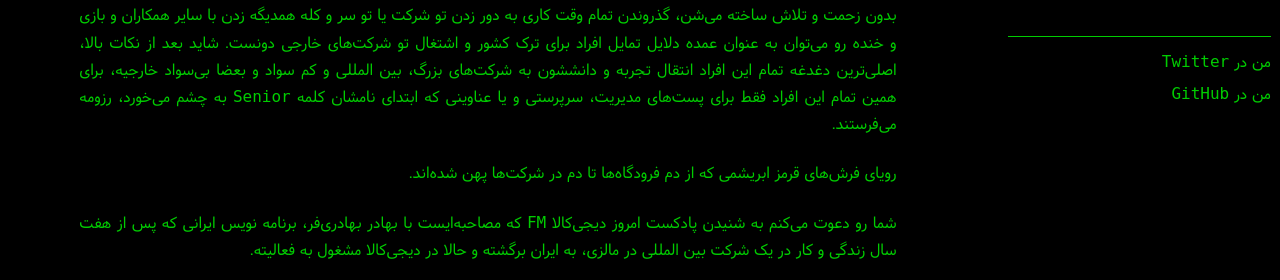
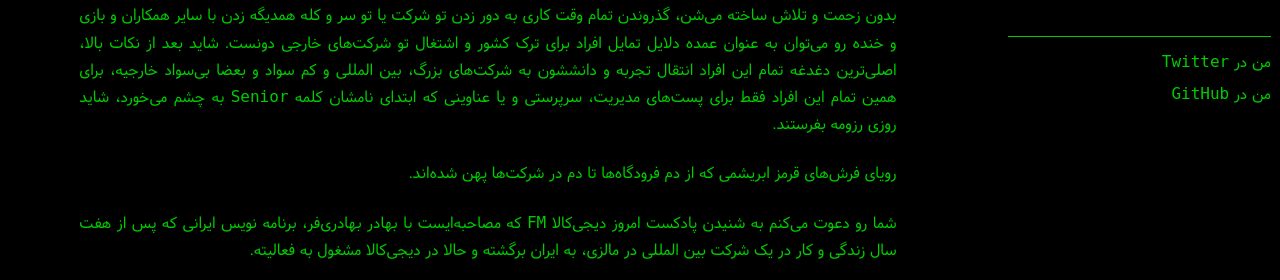
Before and after one commit to rashid2003/theskn, a Jekyll site: the page built from _posts/2017-01-24-digikala-FM-001.md, in a window 1280 px wide. Shown: the part 355-635 px from the top of the page. Built offline with Jekyll 4.4.1, drawn with Linux system fonts in a browser that asks for light colours; nearby versions of some CDN libraries; comment, search, counter and statistics services are not loaded; some of the changed text lies outside the part shown.

Commit message:
F**k! fix file name

```diff
--- a/_posts/2017-01-24-مصاحبه دیجی-کالا-با-بهادر-بهادری-فر.md
+++ b/_posts/2017-01-24-digikala-FM-001.md
@@ -15,7 +15,7 @@ excerpt_separator: <!--more-->
 ---
 چند وقتی است که به راحتی می‌توان در حوزه IT و Game Development افرادی رو پیدا کرد که سودای کار در خارج از ایران رو دارند، کافی است تا موضوع کار کردن در خارج از ایران رو مطرح و یکی دو مزیت هم درباره این موضوع بیان کنید و  نظاره‌گر پیدا شدن تعداد زیاد افرادی باشید که خودشون رو مستحق کار کردن در بهترین و بزرگترین شرکت‌های بین المللی می‌دونند.
 
-دستمزدهای چند ده هزار دلاری در ماه، ساعت کاری شناور، اجازه رفتن به سر کار با شلوارک!!!!!!!!، پروژه‌های بزرگ و با کیفیت که بدون زحمت و تلاش ساخته می‌شن، گذروندن تمام وقت کاری به دور زدن تو شرکت یا تو سر و کله همدیگه زدن با سایر همکاران و بازی و خنده رو می‌توان به عنوان عمده دلایل تمایل افراد برای ترک کشور و اشتغال تو شرکت‌های خارجی دونست. شاید بعد از نکات بالا، اصلی‌ترین دغدغه تمام این افراد انتقال تجربه و دانششون به شرکت‌های بزرگ، بین المللی و کم سواد و بعضا بی‌سواد خارجیه، برای همین تمام این افراد فقط برای پست‌های مدیریت، سرپرستی و یا عناوینی که ابتدای نامشان کلمه Senior به چشم می‌خورد، رزومه می‌فرستند.
+دستمزدهای چند ده هزار دلاری در ماه، ساعت کاری شناور، اجازه رفتن به سر کار با شلوارک!!!!!!!!، پروژه‌های بزرگ و با کیفیت که بدون زحمت و تلاش ساخته می‌شن، گذروندن تمام وقت کاری به دور زدن تو شرکت یا تو سر و کله همدیگه زدن با سایر همکاران و بازی و خنده رو می‌توان به عنوان عمده دلایل تمایل افراد برای ترک کشور و اشتغال تو شرکت‌های خارجی دونست. شاید بعد از نکات بالا، اصلی‌ترین دغدغه تمام این افراد انتقال تجربه و دانششون به شرکت‌های بزرگ، بین المللی و کم سواد و بعضا بی‌سواد خارجیه، برای همین تمام این افراد فقط برای پست‌های مدیریت، سرپرستی و یا عناوینی که ابتدای نامشان کلمه Senior به چشم می‌خورد، شاید روزی رزومه بفرستند.
 
 رویای فرش‌های قرمز ابریشمی که از دم فرودگاه‌ها تا دم در شرکت‌ها پهن شده‌اند.
 
```
